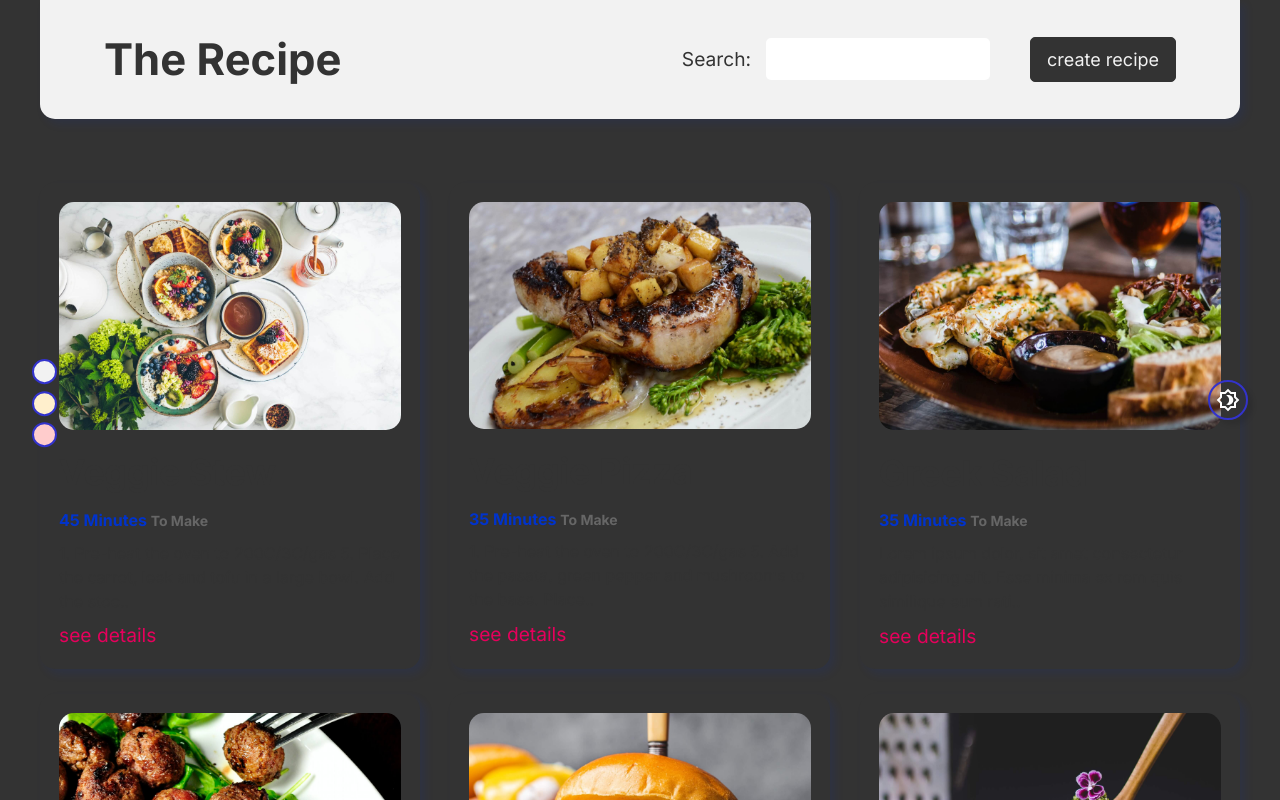
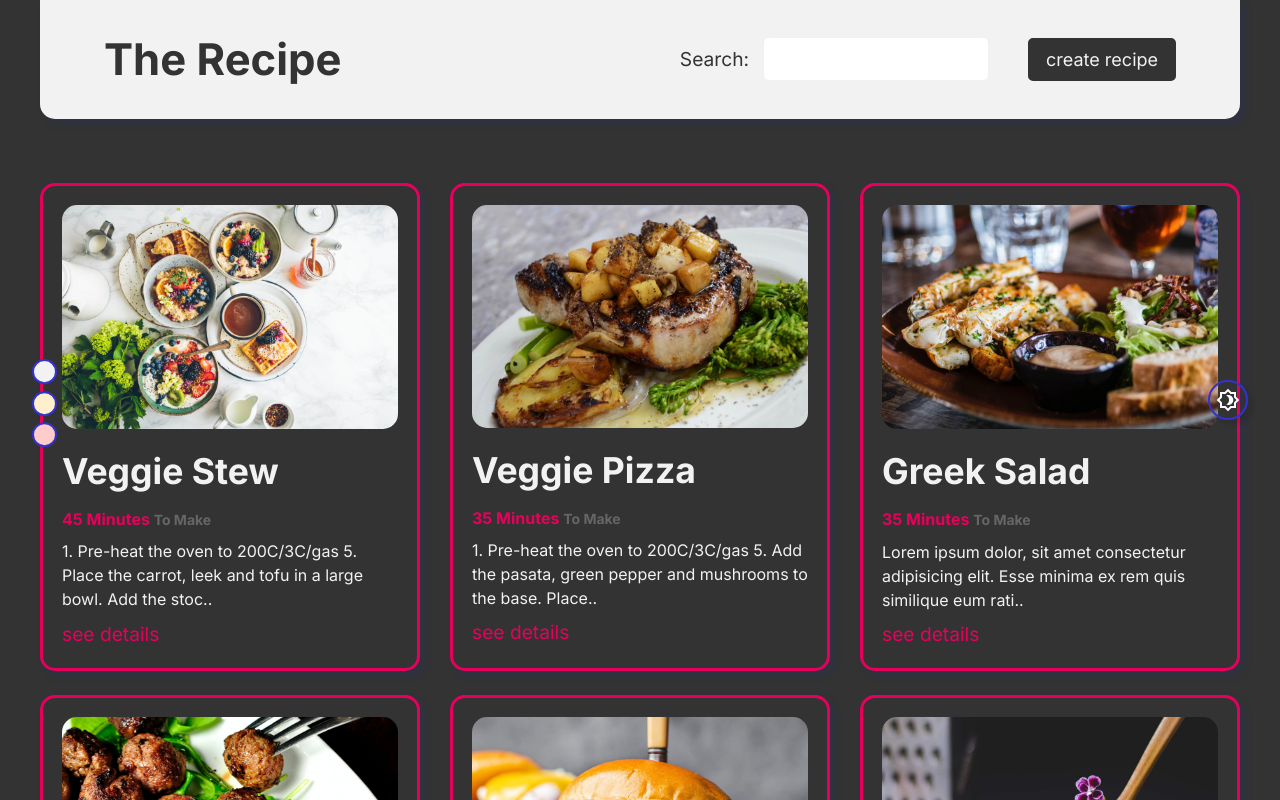
Before and after one commit to farhanabsar21/food-search-app, a React (Create React App) app: page / in a window 1280 px wide. Shown: the top 800 px of the page. Built offline with nearby package versions, Linux system fonts and the light colour scheme; data requests are answered from the project's data file.

Commit message:
dark mode done

```diff
--- a/src/App.scss
+++ b/src/App.scss
@@ -2,6 +2,7 @@
 
 .App{
     min-height: 100%;
+    padding-bottom: 5%;
     .dark{
         transition: 0.3s;
         background-color: #333;
--- a/src/Components/Navbar/Navbar.scss
+++ b/src/Components/Navbar/Navbar.scss
@@ -9,6 +9,7 @@
         max-width: 1200px;
         margin: 0 auto;
         padding: 0 5%;
+        background-color: $background;
         border-radius: 0 0 15px 15px;
         box-shadow: 5px 5px 10px rgba(0, 51, 204, 0.1);
         transition: 0.3s;
@@ -23,8 +24,8 @@
                 background-color: $text;
                 text-decoration: none;
                 margin-left: 40px;
-                padding: 8px 16px;
-                border: 1px solid $text;
+                padding: 6px 16px;
+                border: 2px solid $text;
                 border-radius: 5px;
                 transition: 0.3s;
                 font-size: calc(10px + 1vmin);
--- a/src/Components/RecipeList/RecipeList.js
+++ b/src/Components/RecipeList/RecipeList.js
@@ -1,8 +1,11 @@
 import React from 'react';
 import { Link } from 'react-router-dom';
 import "./RecipeList.scss";
+import useTheme from "../../Hooks/useTheme"
 
 const RecipeList = ({recipes}) => {
+
+    const { mode } = useTheme()
 
     if(recipes.length === 0){
         return <div className='error-card'>
@@ -13,7 +16,7 @@ const RecipeList = ({recipes}) => {
     return (
         <div className='recipe-container'>
             {recipes.map(recipe =>
-                <div className='recipe-card' key={recipe.id}>
+                <div className={`recipe-card ${mode}`} key={recipe.id}>
                     <img src={!recipe.photo? `/assets/common.jpg`: `/assets/${recipe.photo}.jpg`} alt={recipe.title} />
                     <h3>{recipe.title}</h3>
                     <h6>{recipe.cookingTime} <span className='small-title'>to make</span></h6>
--- a/src/Components/RecipeList/RecipeList.scss
+++ b/src/Components/RecipeList/RecipeList.scss
@@ -11,6 +11,9 @@
         padding: 5%;
         box-shadow: 5px 5px 10px rgba(0, 51, 204, 0.1);
         border-radius: 15px;
+        background-color: $background;
+        border: 3px solid $background;
+        transition: 0.3s;
         h6{
             font-weight: 700;
             color: $primary;
@@ -31,4 +34,13 @@
             }
         }
     }
+    .dark{
+        background-color: $text;
+        border: 3px solid $link;
+        color: $background;
+        transition: 0.3s;
+        h6{
+            color: $link;
+        }
+    }
 }
--- a/src/Pages/Recipe/Recipe.js
+++ b/src/Pages/Recipe/Recipe.js
@@ -3,19 +3,22 @@ import { Link, useParams } from 'react-router-dom';
 import useFetch from '../../Hooks/useFetch';
 import './Recipe.scss';
 import leftArrow from "../../icons/left-arrow.svg"
+import leftArrowLight from "../../icons/left-arrow-light.svg"
+import useTheme from '../../Hooks/useTheme';
 
 const Recipe = () => {
     const { id } = useParams()
     const url = `http://localhost:3000/recipes/${id}`
     const { data: recipe, isPending, error } = useFetch(url)
+    const { mode } = useTheme()
 
     return (
         <div className='recipe-details-container'>
            {error && <p className='error'>{error}</p>}
            {isPending && <p className='loading'>Loading..</p>}
            {recipe &&
-                <div className='recipe-details'>
-                    <Link to="/"><img src={leftArrow} alt="left-arrow" /></Link>
+                <div className={`recipe-details ${mode}`}>
+                    {mode === 'dark' ? <Link to="/"><img src={leftArrowLight} alt="left-arrow-light" /></Link> : <Link to="/"><img src={leftArrow} alt="left-arrow" /></Link>}
                     <h1>{recipe.title}</h1>
                     <h6>{recipe.cookingTime} <span className='small-title'>to make</span></h6>
                     <div className="ingredients">
--- a/src/Pages/Recipe/Recipe.scss
+++ b/src/Pages/Recipe/Recipe.scss
@@ -47,4 +47,17 @@
             }
         }
     }
+    .dark{
+        color: $background;
+        h6{
+            color: $link;
+        }
+        .ingredients{
+            ul{
+                li{
+                    color: $background;
+                }
+            }
+        }
+    }
 }
--- a/src/global.scss
+++ b/src/global.scss
@@ -24,6 +24,7 @@ body{
     color: $text;
     line-height: 1.5;
     background-color: $background;
+    transition: 0.3s;
 }
 
 h1,h2,h3,h4,h5,h6{
@@ -78,4 +79,5 @@ input, textarea{
 
 .dark{
     background-color: $text;
+    transition: 0.3s;
 }
```
Also changed, not shown: src/icons/left-arrow-light.svg (added).
